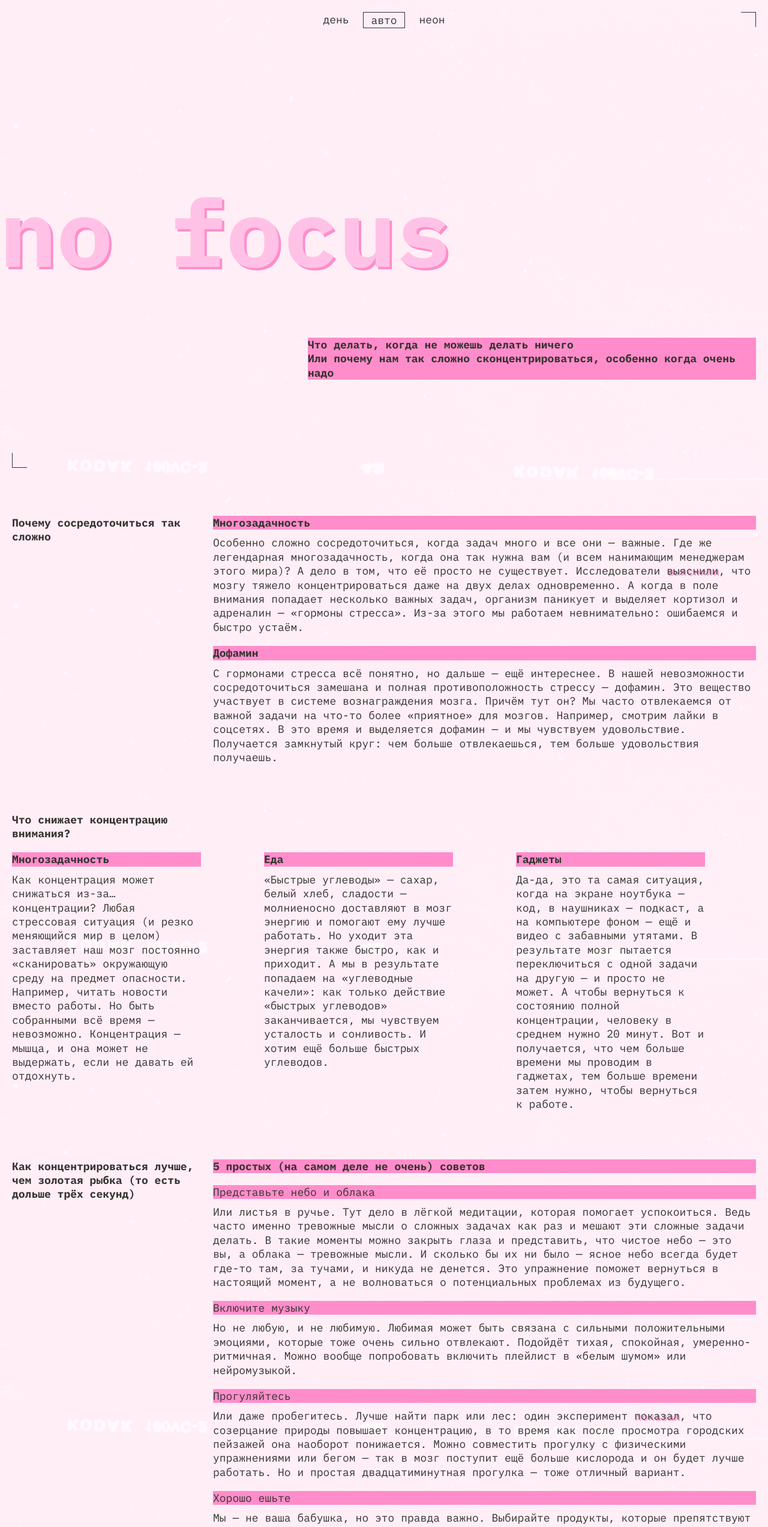
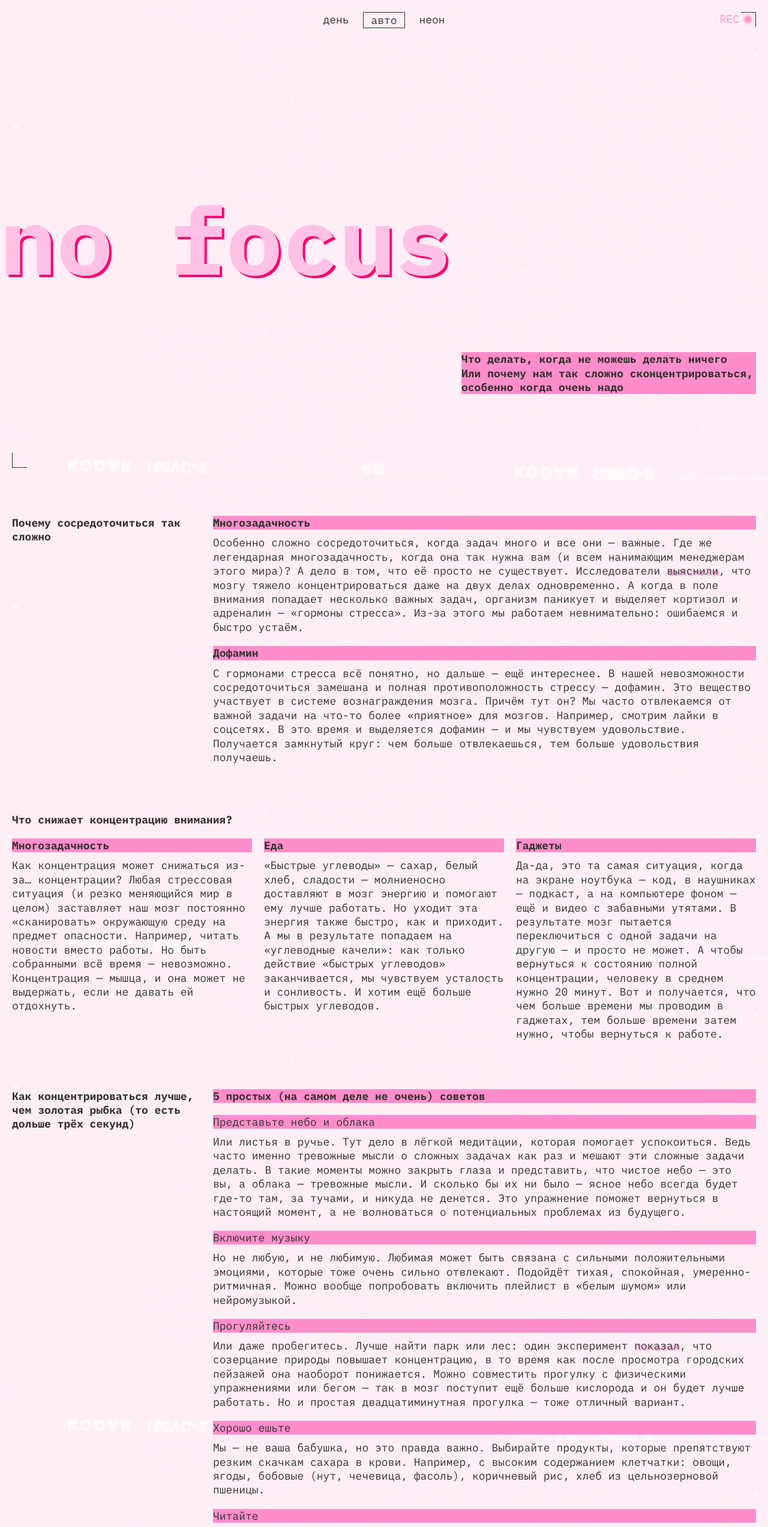
Before and after one commit to qParallax/slozhno-sosredotochitsya, a plain HTML site: page index.html in a window 1280 px wide. Shown: the top 2546 px of the page at 60% size. Drawn offline with Linux system fonts and the light colour scheme.

Commit message:
alotoffix

```diff
--- a/index.html
+++ b/index.html
@@ -17,7 +17,7 @@
   </head>
   <body class="page">
     <header class="header frame">
-      <p class="rec" aria-hidden="true">rec</p>
+      <p class="rec" aria-hidden="true"></p>
       <nav class="header__theme-menu">
         <ul class="header__theme-menu-list">
           <li class="header__theme-menu-item">
@@ -44,105 +44,119 @@
           </li>
         </ul>
       </nav>
-        <section class="cover">
         <h1 class="cover__title">no focus</h1>
-          <p class="cover__description cover__description-position">Что делать, когда не можешь делать ничего</p>
-          <p class="cover__description">Или почему нам так сложно сконцентрироваться, особенно когда очень надо</p>
-        </section>
+        <p class="cover__description">
+          Что делать, когда не можешь делать ничего<br/>
+          Или почему нам так сложно сконцентрироваться, особенно когда очень надо
+        </p>
     </header>
     <main class="main__content">
-      <section class="first__section">
+      <section class="section">
         <h2 class="section__title">
           Почему сосредоточиться так сложно
         </h2>
         <div class="section__block">
-          <h3 class="main__title">
+          <article class="card">
+            <h3 class="card__title">
               Многозадачность
             </h3>
-          <p class="main__text">
+            <p class="card__text">
               Особенно сложно сосредоточиться, когда задач много и все они — важные. Где же легендарная многозадачность, когда она так нужна вам (и всем нанимающим менеджерам этого мира)? А дело в том, что её просто не существует. Исследователи <a class="text__link" href="#0">выяснили</a>, что мозгу тяжело концентрироваться даже на двух делах одновременно. А когда в поле внимания попадает несколько важных задач, организм паникует и выделяет кортизол и адреналин — «гормоны стресса». Из-за этого мы работаем невнимательно: ошибаемся и быстро устаём.
             </p>
-          <span class="main__title">
+          </article>
+          <article class="card">
+            <h3 class="card__title">
               Дофамин
-          </span>
-          <p class="main__text">
+            </h3>
+            <p class="card__text">
               С гормонами стресса всё понятно, но дальше — ещё интереснее. В нашей невозможности сосредоточиться замешана и полная противоположность стрессу — дофамин. Это вещество участвует в системе вознаграждения мозга. Причём тут он? Мы часто отвлекаемся от важной задачи на что-то более «приятное» для мозгов. Например, смотрим лайки в соцсетях. В это время и выделяется дофамин — и мы чувствуем удовольствие. Получается замкнутый круг: чем больше отвлекаешься, тем больше удовольствия получаешь.
             </p>
+          </article>
         </div>
       </section>
-      <section class="second__section">
+      <section class="section concentration__section">
         <h2 class="section__title">
           Что снижает концентрацию внимания?
         </h2>
-        <div class="second__section-area">
-          <article class="second__section-block">
-            <h3 class="main__title">
+        <div class="concentration__section-area">
+          <article class="card">
+            <h3 class="card__title">
               Многозадачность
             </h3>
-            <p class="main__text">
+            <p class="card__text">
               Как концентрация может снижаться из-за… концентрации? Любая стрессовая ситуация (и резко меняющийся мир в целом) заставляет наш мозг постоянно «сканировать» окружающую среду на предмет опасности. Например, читать новости вместо работы. Но быть собранными всё время — невозможно. Концентрация — мышца, и она может не выдержать, если не давать ей отдохнуть.
             </p>
           </article>
-          <article class="second__section-block">
-            <h3 class="main__title">
+          <article class="card">
+            <h3 class="card__title">
               Еда
             </h3>
-            <p class="main__text">
+            <p class="card__text">
               «Быстрые углеводы» — сахар, белый хлеб, сладости — молниеносно доставляют в мозг энергию и помогают ему лучше работать. Но уходит эта энергия также быстро, как и приходит. А мы в результате попадаем на «углеводные качели»: как только действие «быстрых углеводов» заканчивается, мы чувствуем усталость и сонливость. И хотим ещё больше быстрых углеводов.
             </p>
           </article>
-          <article class="second__section-block">
-            <h3 class="main__title">
+          <article class="card">
+            <h3 class="card__title">
               Гаджеты
             </h3>
-            <p class="main__text">
+            <p class="card__text">
               Да-да, это та самая ситуация, когда на экране ноутбука — код, в наушниках — подкаст, а на компьютере фоном — ещё и видео с забавными утятами. В результате мозг пытается переключиться с одной задачи на другую — и просто не может. А чтобы вернуться к состоянию полной концентрации, человеку в среднем нужно 20 минут. Вот и получается, что чем больше времени мы проводим в гаджетах, тем больше времени затем нужно, чтобы вернуться к работе.
             </p>
           </article>
         </div>
       </section>
-      <section class="third__section">
+      <section class="section fish__section">
         <h2 class="section__title">
           Как концентрироваться лучше, чем золотая рыбка (то есть дольше трёх секунд)
         </h2>
         <div>
-          <h3 class="section__title-third main__title">
+          <h3 class="section__title-accent card__title">
             5 простых (на самом деле не очень) советов
           </h3>
-          <h3 class="accent__title">
+          <article class="card">
+            <h4 class="card__title-accent">
               Представьте небо и облака
-          </h3>
-          <p class="main__text">
+            </h4>
+            <p class="card__text">
               Или листья в ручье. Тут дело в лёгкой медитации, которая помогает успокоиться. Ведь часто именно тревожные мысли о сложных задачах как раз и мешают эти сложные задачи делать. В такие моменты можно закрыть глаза и представить, что чистое небо — это вы, а облака — тревожные мысли. И сколько бы их ни было — ясное небо всегда будет где-то там, за тучами, и никуда не денется. Это упражнение поможет вернуться в настоящий момент, а не волноваться о потенциальных проблемах из будущего.
             </p>
-          <h3 class="accent__title">
+          </article>
+          <article class="card">
+            <h4 class="card__title-accent">
               Включите музыку
-          </h3>
-          <p class="main__text">
+            </h4>
+            <p class="card__text">
               Но не любую, и не любимую. Любимая может быть связана с сильными положительными эмоциями, которые тоже очень сильно отвлекают. Подойдёт тихая, спокойная, умеренно-ритмичная. Можно вообще попробовать включить плейлист в «белым шумом» или нейромузыкой.
             </p>
-          <h3 class="accent__title">
+          </article>
+          <article class="card">
+            <h4 class="card__title-accent">
               Прогуляйтесь
-          </h3>
-          <p class="main__text">
+            </h4>
+            <p class="card__text">
               Или даже пробегитесь. Лучше найти парк или лес: один эксперимент <a class="text__link" href="#0">показал</a>, что созерцание природы повышает концентрацию, в то время как после просмотра городских пейзажей она наоборот понижается. Можно совместить прогулку с физическими упражнениями или бегом — так в мозг поступит ещё больше кислорода и он будет лучше работать. Но и простая двадцатиминутная прогулка — тоже отличный вариант.
             </p>
-          <h3 class="accent__title">
+          </article>
+          <article class="card">
+            <h4 class="card__title-accent">
               Хорошо ешьте
-          </h3>
-          <p class="main__text">
+            </h4>
+            <p class="card__text">
               Мы — не ваша бабушка, но это правда важно. Выбирайте продукты, которые препятствуют резким скачкам сахара в крови. Например, с высоким содержанием клетчатки: овощи, ягоды, бобовые (нут, чечевица, фасоль), коричневый рис, хлеб из цельнозерновой пшеницы.
             </p>
-          <h3 class="accent__title">
+          </article>
+          <article class="card">
+            <h4 class="card__title-accent">
               Читайте
-          </h3>
-          <p class="main__text">
+            </h4>
+            <p class="card__text">
               Настоящие бумажные книги. Это правда помогает с концентрацией: чтобы прочитать пост в соцсети, достаточно нескольких минут или даже секунд. А вот интересная книга способна затянуть и на несколько часов и круто тренирует направленное внимание.
             </p>
+          </article>
         </div>
       </section>
       <section class="images">
-        <h3 class="main__title">А можно в картинках?</h3>
+        <h3 class="card__title">А можно в картинках?</h3>
         <ul class="list__image">
           <li class="image image-sunset"><img class="image image-sunset" src="images/sunset.png" alt="Закат" loading="lazy"></li>
           <li class="image image-ice"><img class="image image-ice" src="images/ice-cream.png" alt="Мороженое" loading="lazy"></li>
--- a/styles/light.css
+++ b/styles/light.css
@@ -17,6 +17,8 @@
   --accent-text-color: #353430;
   --body-color: #FFF1F7;
   --button-color: rgba(50, 49, 45, 0.4);
+  --link-color: #353430;
+  --text-shadow-accent: #FF0070;
   --backgorund-image: url(../images/cover-image-light.png);
 }
 
@@ -33,10 +35,12 @@
     --accent-text-color: #353430;
     --body-color: #FFF1F7;
     --button-color: rgba(50, 49, 45, 0.4);
+    --link-color: #353430;
+    --text-shadow-accent: #FF0070;
     --backgorund-image: url(../images/cover-image-light.png);
   }
 
-  .header .rec {
+  .theme_auto .header .rec {
     visibility: hidden;
   }
 }
--- a/styles/style.css
+++ b/styles/style.css
@@ -9,8 +9,12 @@
 }
 
 .header {
+  display: grid;
+  grid-template-rows: 1fr min-content 1fr;
   position: relative;
+  min-height: 668px;
   height: 100vh;
+  padding: 10px;
 }
 
 .frame {
@@ -41,8 +45,6 @@
 }
 
 .rec {
-  inline-size: 33px;
-  block-size: 26px;
   position: absolute;
   top: 10px;
   right: 38px;
@@ -52,6 +54,12 @@
   text-transform: uppercase;
 }
 
+.rec::before {
+  content: "REC";
+  inline-size: 33px;
+  block-size: 26px;
+}
+
 .rec::after {
   content: "";
   position: absolute;
@@ -59,22 +67,20 @@
   border-radius: 50%;
   background-color: var(--accent-color);
   box-shadow: 0px 0px 4px 2px var(--accent-color);
-  width: 9px;
-  height: 9px;
+  inline-size: 9px;
+  block-size: 9px;
   left: 42px;
   top: 8px;
 }
 
 .header__theme-menu {
-  display: grid;
+  justify-self: end;
+  align-self: center;
 }
 
 .header__theme-menu-list {
-  margin-block-start: 75px;
-  margin-inline-end: 10px;
   display: flex;
   flex-direction: column;
-  justify-self: end;
   gap: 10px;
 }
 
@@ -98,23 +104,16 @@
   font-weight: 700;
   color: var(--color-title);
   text-shadow: 4px 4px 0 var(--accent-color);
-  margin-block-start: 65px;
-  line-height: 95.7px;
-  margin-inline-start: 10px;
-}
-
-.cover__description-position {
-  margin-block-start: 55px;
+  line-height: 5.98125rem;
 }
 
 .cover__description {
   background-color: var(--accent-color);
   color: var(--color-text);
   font-weight: 700;
-  margin-inline-start: 10px;
-  margin-inline-end: 10px;
-  line-height: 23.4px;
+  line-height: 1.4625rem;
   font-size: 1.125rem;
+  align-self: center;
 }
 
 .main__content {
@@ -124,8 +123,8 @@
   margin-right: 10px;
 }
 
-.first__section {
-  display: grid;
+.section {
+  margin-block-end: 50px;
 }
 
 .section__title {
@@ -133,19 +132,21 @@
   font-weight: 700;
   font-size: 1.125rem;
   line-height: 23.4px;
-  padding-bottom: 20px;
 }
 
-.main__title {
+.section__title-accent {
+  margin-block-start: 20px;
+}
+
+.card__title {
   color: var(--color-text);
-  display: grid;
   font-weight: 700;
   font-size: 1.125rem;
   line-height: 23.4px;
   background-color: var(--accent-color);
 }
 
-.main__text {
+.card__text {
   color: var(--accent-text-color);
   margin-block-start: 10px;
   font-weight: 400;
@@ -153,37 +154,20 @@
   line-height: 23.4px;
 }
 
-.main__text:not(:last-child) {
-  padding-bottom: 20px;
+.card {
+  margin-block-start: 20px;
 }
 
-.second__section {
-  display: grid;
-  margin-block-start: 50px;
-}
-
-.second__section-block:not(:last-child) {
-  padding-bottom: 20px;
-}
-
-.third__section {
-  margin-block-start: 50px;
-}
-
-.section__title-third {
-  margin-bottom: 20px;
-}
-
-.accent__title {
-  display: grid;
+.card__title-accent {
   font-weight: 400;
   font-size: 1.125rem;
   color: var(--color-text);
   background-color: var(--accent-color);
+  margin-block-start: 20px;
 }
 
 .images {
-  margin-block-start: 52px;
+  margin-block-end: 40px;
 }
 
 .list__image {
@@ -204,6 +188,7 @@
   justify-content: center;
   align-items: center;
   position: relative;
+  min-height: 668px;
   height: 100vh;
 }
 
@@ -220,12 +205,12 @@
 }
 
 .text__link:hover {
-  border-bottom: 1px solid var(--ui-color);
+  border-bottom: 1px solid var(--link-color);
 }
 
 .text__link:focus {
   outline: none;
-  border: 1px solid var(--ui-color);
+  border: 1px solid var(--link-color);
 }
 
 .header__theme-menu-button:hover {
@@ -233,10 +218,14 @@
 }
 
 .header__theme-menu-button:focus {
-  border-bottom: 1px solid var(--button-color);
+  border-bottom: 1px solid var(--ui-color);
 }
 
 @media (width >= 768px) {
+
+  .header {
+    padding: 20px;
+  }
 
   .frame::before {
     top: 20px;
@@ -258,24 +247,15 @@
     top: 8px;
   }
 
-  .header__theme-menu-list {
-    margin-block-start: 192px;
-    margin-inline-end: 20px;
-  }
-
   .cover__title {
+    margin-left: -20px;
     font-size: clamp(7.5rem, 0.5625rem + 14.4531vw, 9.8125rem);
-    margin-block-start: 173px;
-    margin-inline-start: 0;
-  }
-
-  .cover__description-position {
-    margin-block-start: 165px;
+    line-height: 6.188rem;
   }
 
   .cover__description {
-    margin-inline-start: 384px;
-    margin-inline-end: 20px;
+    justify-self: end;
+    max-inline-size: 364px;
   }
 
   .main__content {
@@ -283,30 +263,25 @@
     margin-inline-end: 20px;
   }
 
-  .first__section {
+  .section {
     display: flex;
-    margin-block-start: 20px;
     gap: 20px;
   }
 
   .section__title {
+    margin-block-start: 20px;
     min-width: 236px;
     max-width: 32%;
-    padding-bottom: 0;
   }
 
-  .second__section {
-    margin-block-start: 80px;
+  .concentration__section {
+    margin-block-start: 10px;
+    gap: 0;
+    flex-direction: column;
   }
 
-  .second__section-area {
-    margin-block-start: 20px;
-  }
-
-  .third__section {
-    display: flex;
-    margin-block-start: 80px;
-    gap: 20px;
+  .fish__section {
+    margin-block-start: 10px;
   }
 
   .list__image {
@@ -321,7 +296,8 @@
   }
 
   .images {
-    margin-block-start: 80px;
+    margin-block-start: 30px;
+    margin-block-end: 60px;
   }
 
   .image {
@@ -353,40 +329,33 @@
 
 @media (width >= 1024px) {
 
+  .header__theme-menu {
+    justify-self: center;
+    align-self: start;
+  }
+
   .header__theme-menu-list {
-    display: flex;
-    justify-self: center;
     flex-direction: row;
-    margin-block-start: 20px;
-    margin-inline-end: 0;
   }
 
   .cover__title {
     font-size: clamp(7.5rem, 0.5625rem + 14.4531vw, 9.8125rem);
-    margin-block-start: 292px;
-  }
-
-  .cover__description-position {
-    margin-block-start: 128px;
+    text-shadow: 4px 4px 0 var(--text-shadow-accent);
+    line-height: 8.096rem;
   }
 
   .cover__description {
-    margin-inline-start: 513px;
+    max-inline-size: 491px;
   }
 
   .section__title {
     min-width: 315px;
-    max-width: 315px;
   }
 
-  .second__section-area {
+  .concentration__section-area {
     display: grid;
     grid-template-columns: repeat(3, 1fr);
     gap: 20px;
-  }
-
-  .second__section-block {
-    max-width: 315px;
   }
 
   .footer__title {
--- a/styles/variables.css
+++ b/styles/variables.css
@@ -12,5 +12,7 @@
   --accent-text-color: #353430;
   --body-color: #FFF1F7;
   --button-color: rgba(50, 49, 45, 0.4);
+  --link-color: #353430;
+  --text-shadow-accent: #FF0070;
   --backgorund-image: url(../images/cover-image-light.png);
 }
```
Also changed, not shown: styles/dark.css (+6 -2 lines). Lines whose indentation alone changed are shown as unchanged.
